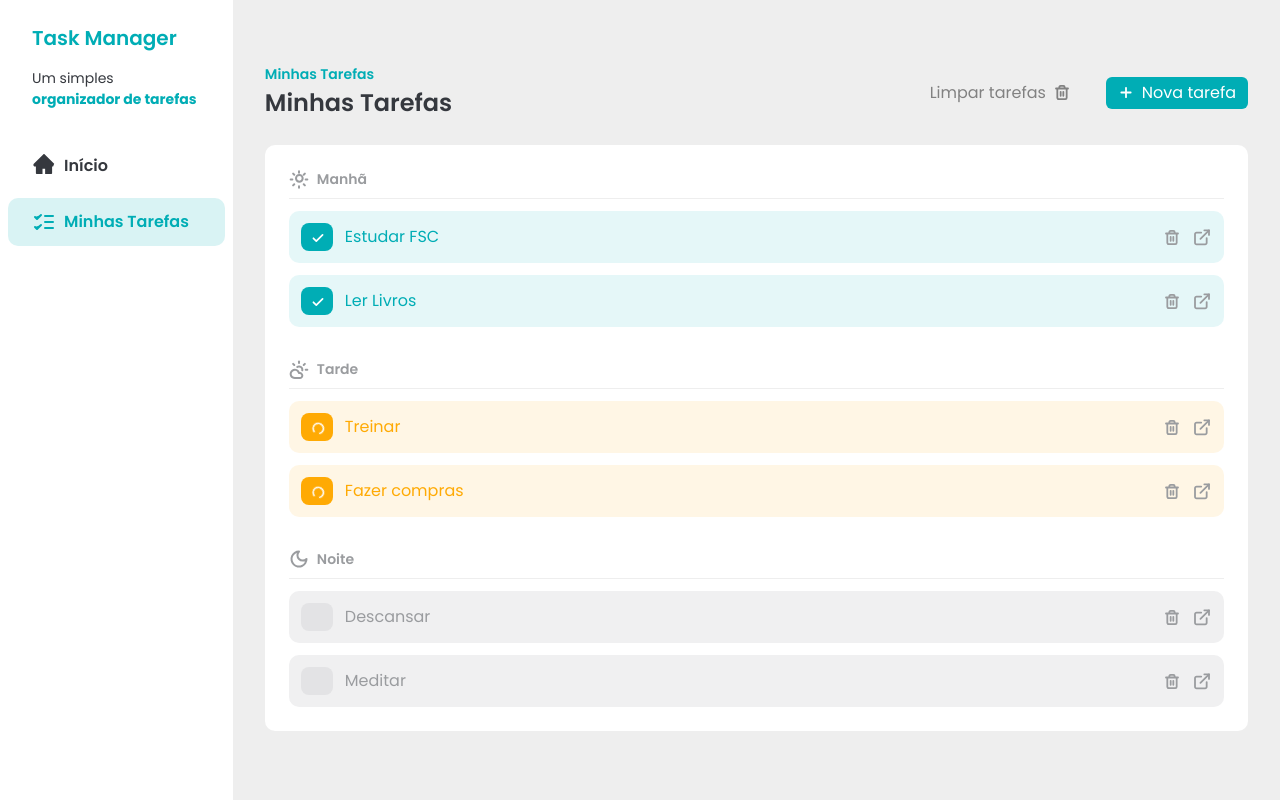
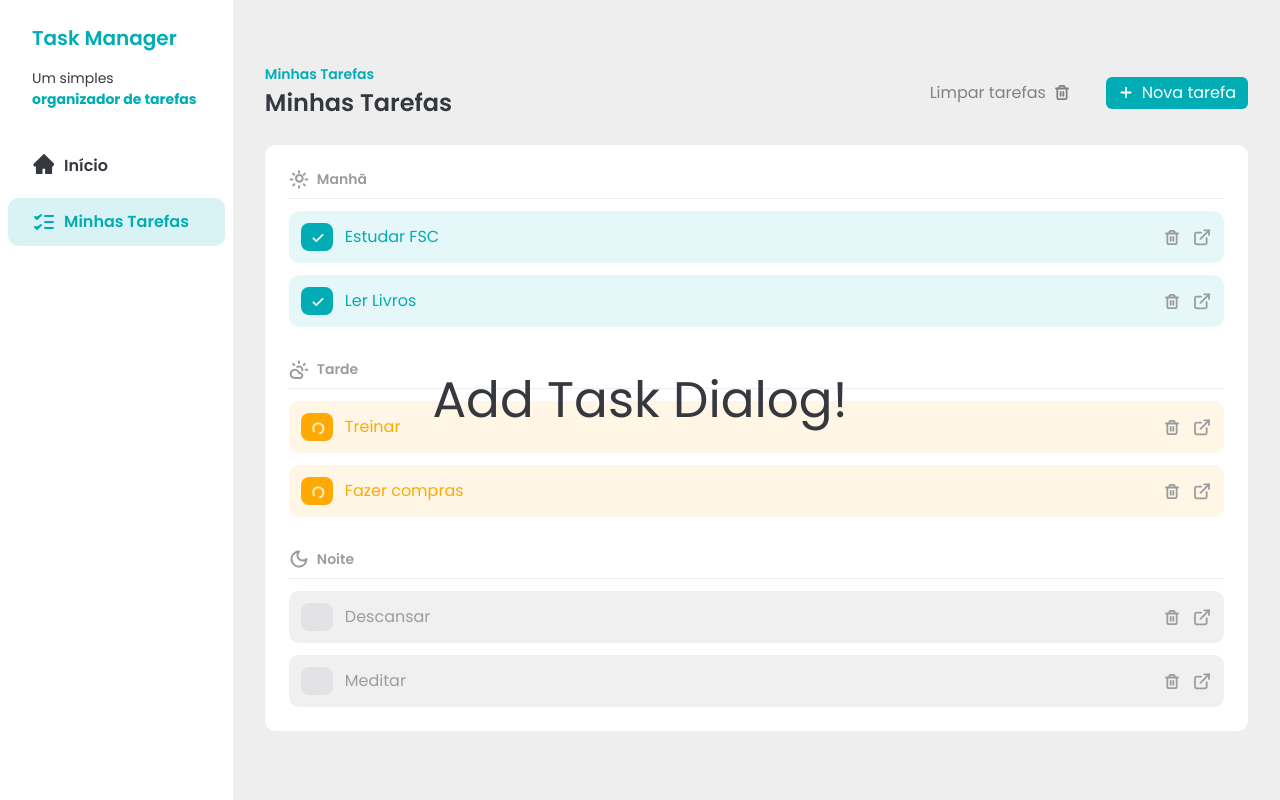
Before and after one commit to kleyton-ferreira/gerenciador-tarefas, a React (Vite) app: page / in a window 1280 px wide. Both pictures are taken after a click on the button "Nova tarefa". Built offline with nearby package versions, Linux system fonts and the light colour scheme.

Commit message:
feat: add initial AddTaskDialog components creatModal

```diff
--- /dev/null
+++ b/src/components/AddTaskDialog/AddTaskDialog.jsx
@@ -0,0 +1,14 @@
+import React from 'react'
+import { createPortal } from 'react-dom'
+
+const AddTaskDialog = ({ isOpen }) => {
+  if (!isOpen) return true
+  return createPortal(
+    <div className="fixed bottom-0 left-0 top-0 flex h-screen w-screen items-center justify-center">
+      <h1 className="text-[50px] text-brand-dark-blue">Add Task Dialog!</h1>
+    </div>,
+    document.body
+  )
+}
+
+export default AddTaskDialog
--- a/src/components/Task/Task.jsx
+++ b/src/components/Task/Task.jsx
@@ -9,12 +9,14 @@ import {
   SunIcon,
   Trashcon,
 } from '../../assets/icons'
+import AddTaskDialog from '../AddTaskDialog/AddTaskDialog'
 import Button from '../Button/Button'
 import TaskItem from '../TaskItem/TaskItem'
 import TaskSeparator from '../TaskSeparator/TaskSeparator'
 
 const Task = () => {
   const [tasks, setTasks] = useState(ITENS)
+  const [addDialogModal, setAddDialogModal] = useState(false)
 
   const morningTasks = tasks.filter((items) => items.time === 'morning')
   const afterTasks = tasks.filter((items) => items.time === 'afternoon')
@@ -63,7 +65,8 @@ const Task = () => {
           <Button variant="secondary">
             Limpar tarefas <Trashcon />
           </Button>
-          <Button variant="primary">
+          <Button variant="primary" onClick={() => setAddDialogModal(true)}>
+            <AddTaskDialog isOpen={addDialogModal} />
             <AddIcon /> Nova tarefa
           </Button>
         </div>
```
